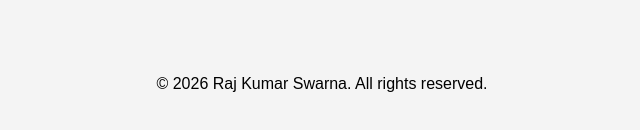
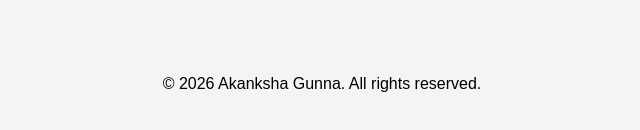
Before and after one commit to Akanksha7877/Akanksha-Portfolio, a plain HTML site: page index.html in a window 1280 px wide. Shown: the part 3944-4074 px from the top of the page, 318-958 px from the left. Drawn offline with Linux system fonts and the light colour scheme.

Commit message:
Update index.html

```diff
--- a/index.html
+++ b/index.html
@@ -3,7 +3,7 @@
 <head>
   <meta charset="UTF-8">
   <meta name="viewport" content="width=device-width, initial-scale=1.0">
-  <meta name="description" content="Raj Kumar Swarna's Data Analyst Portfolio showcasing skills, projects, and contact information.">
+  <meta name="description" content="Akanksha Gunna's Data Analyst Portfolio showcasing skills, projects, and contact information.">
   <title>Akanksha Gunna Portfolio</title>
   <link rel="stylesheet" href="styles.css">
   <link rel="stylesheet" href="https://cdnjs.cloudflare.com/ajax/libs/font-awesome/6.0.0-beta3/css/all.min.css">
@@ -198,7 +198,7 @@ I have a good understanding of Python for data analysis and am deeply interested
   <!-- Footer -->
   <footer>
     <div class="wave"></div>
-    <p>&copy; <span id="year"></span> Raj Kumar Swarna. All rights reserved.</p>
+    <p>&copy; <span id="year"></span> Akanksha Gunna. All rights reserved.</p>
   </footer>
 
   <!-- Back to Top Button -->
```
